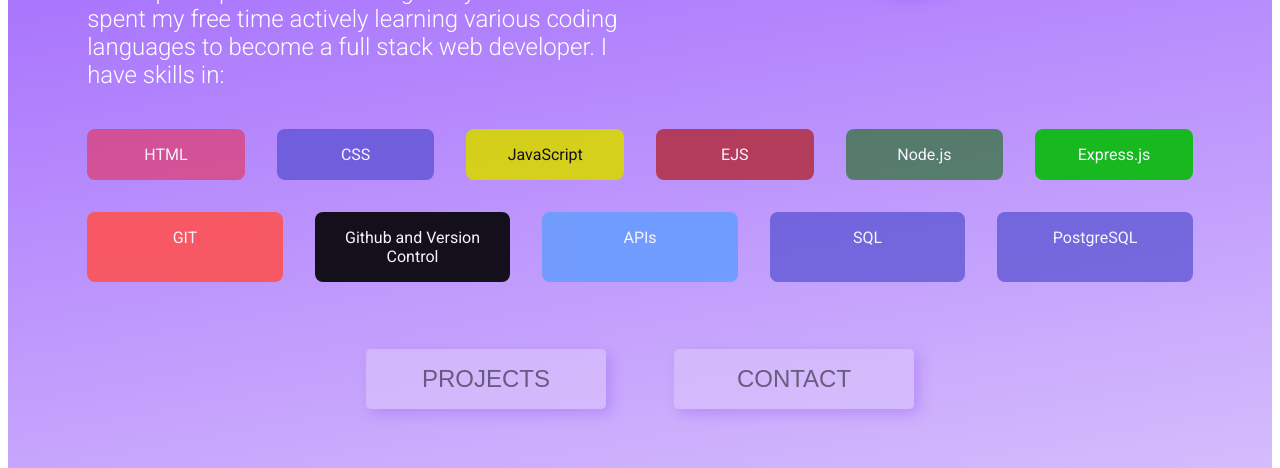
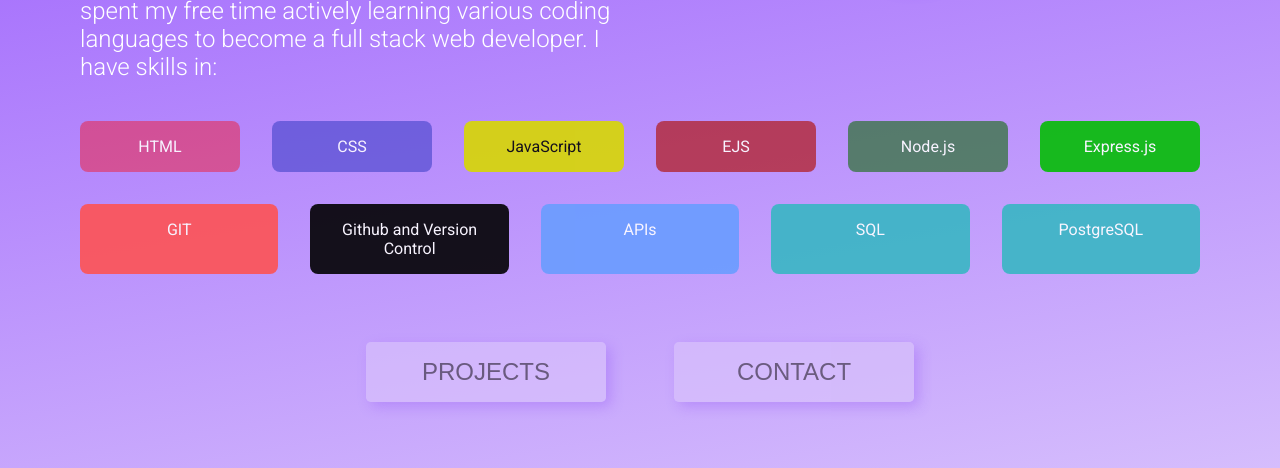
Before and after one commit to mapopo2/portfolio, a plain HTML site: page index.html in a window 1280 px wide. Shown: the part 332-800 px from the top of the page. Drawn offline with Linux system fonts and the light colour scheme.

Commit message:
body margin and padding 0, no white boarder, colour change for sql buttons, class change for sql buttons from ps to pg

```diff
--- a/index.html
+++ b/index.html
@@ -64,8 +64,8 @@
                           <div class="skills git">GIT</div>
                           <div class="skills github">Github and Version Control</div>
                           <div class="skills api">APIs</div>
-                          <div class="skills ps">SQL</div>
-                          <div class="skills ps">PostgreSQL</div>
+                          <div class="skills pg">SQL</div>
+                          <div class="skills pg">PostgreSQL</div>
                           <!-- <div class="skills il"></div> -->
                         </div>
                   </div>
--- a/styles/flexboxweb.css
+++ b/styles/flexboxweb.css
@@ -1,5 +1,8 @@
 body {
   font-family: 'Roboto', sans-serif;
+  /* box-sizing: border-box; */
+  margin: 0;
+  padding: 0;
  }
 
  a:link {
@@ -217,6 +220,7 @@ button:hover {
 .git {background-color: rgb(255, 82, 82);}
 .github {background-color: black;}
 .api {background-color: rgb(104, 157, 255);}
+.pg {background-color: #37B7C3};
 
 #projects {
   background-color: #ffffff;
```
